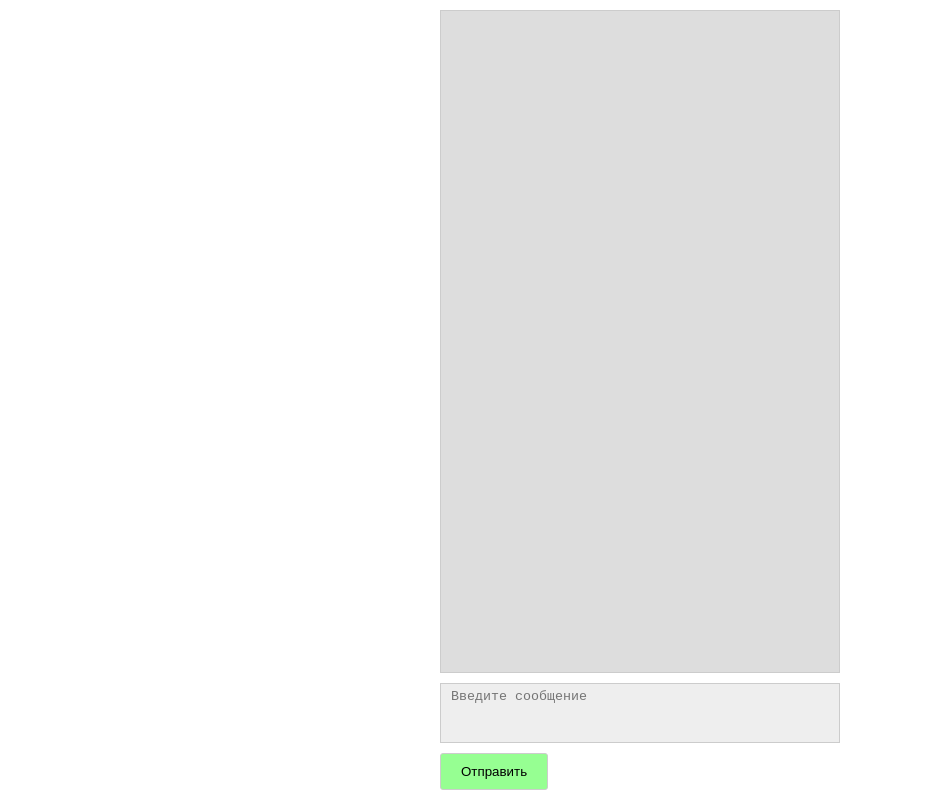
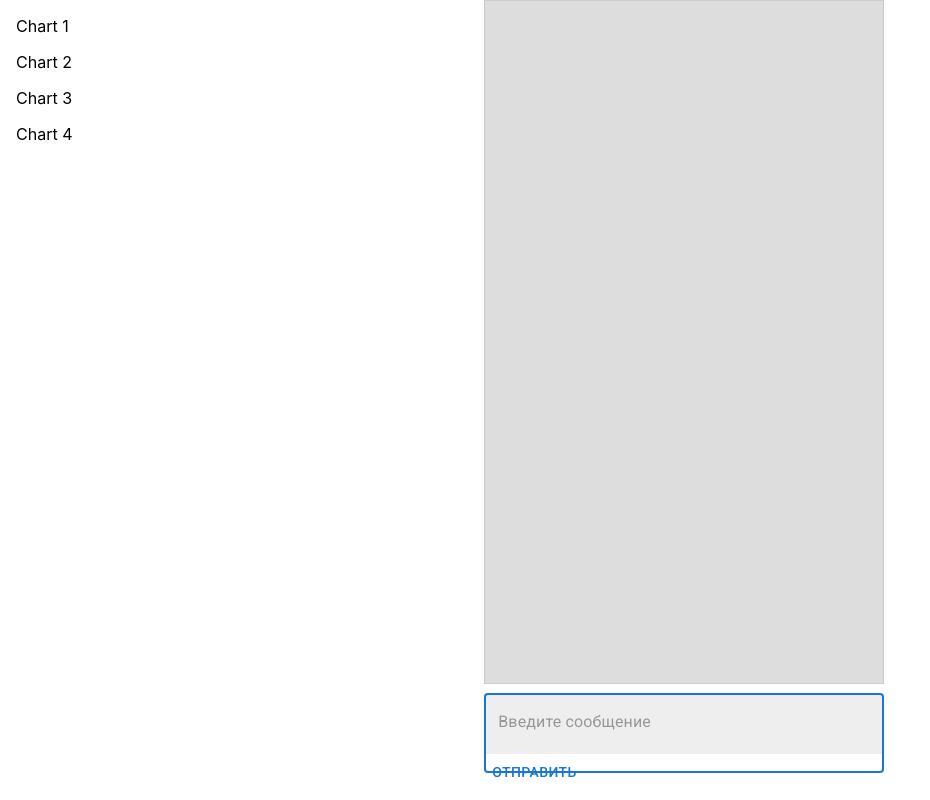
Before and after one commit to AlienAmigo/GB-React, a React (Create React App) app: page / in a window 1280 px wide. Shown: the whole page, without its empty margins (0-930 px from the left). Built offline with nearby package versions, Linux system fonts and the light colour scheme.

Commit message:
added ref in TextField

```diff
--- a/src/App.tsx
+++ b/src/App.tsx
@@ -38,7 +38,7 @@ const App = () => {
 
   return (
     <div className="App">
-      {/* <ChartList /> */}
+      <ChartList />
       <div className="messager-wrapper">
         <MessageList messageList={messageList as never} />
         <MessageForm addMessage={addMessage as any} />
--- a/src/components/ChartList/index.tsx
+++ b/src/components/ChartList/index.tsx
@@ -1,16 +1,17 @@
 import React from 'react';
 import { nanoid } from 'nanoid';
+import { List, ListItem } from '@mui/material';
 import ChartListMock from './mock';
 
 const ChartList = () => {
   return (
-    <div>
+    <List>
       {ChartListMock.map((item) => (
-        <div id={item.id.toString()} key={nanoid()}>
+        <ListItem id={item.id.toString()} key={nanoid()}>
           {item.name}
-        </div>
+        </ListItem>
       ))}
-    </div>
+    </List>
   );
 };
 
--- a/src/components/Message/index.tsx
+++ b/src/components/Message/index.tsx
@@ -9,7 +9,7 @@ interface IProps {
 
 const Message = ({ message }: IProps) => {
   return (
-    <div className={`message ${message.isAnswer ? 'message--robot' : ''}`}>
+    <ListItem className={`message ${message.isAnswer ? 'message--robot' : ''}`}>
       {message.title && <div className="message__title">{message.title}</div>}
       <div className="message__text">{message.text}</div>
       {!message.isAnswer && (
@@ -18,7 +18,7 @@ const Message = ({ message }: IProps) => {
         </div>
       )}
       {message.date && !message.isAnswer && <div className="message__date">{message.date}</div>}
-    </div>
+    </ListItem>
   );
 };
 
--- a/src/components/MessageForm/index.tsx
+++ b/src/components/MessageForm/index.tsx
@@ -1,8 +1,7 @@
-import React, { FormEvent, useState } from 'react';
+import React, { FormEvent, useState, useEffect, useRef } from 'react';
+import ReactDOM from 'react-dom';
+import { TextField, Button } from '@mui/material/';
 import './style.scss';
-import ReactDOM from 'react-dom';
-import Button from '@mui/material/Button';
-import TextField from '@mui/material/TextField';
 
 const MessageForm = (props: any) => {
   const [value, setValue] = useState('');
@@ -16,34 +15,43 @@ const MessageForm = (props: any) => {
       return;
     }
     setValue('');
-    props.messageList?.addMessage({
+    props.addMessage({
       text: value,
       isAuthorHuman: isAuthorHuman(),
       date: ''
     });
   };
 
-  const onChange = (ev: React.ChangeEvent<HTMLTextAreaElement>): void => {
+  const onChange = (ev: React.ChangeEvent<HTMLInputElement>): void => {
     setValue(ev.target.value);
   };
 
+  const inputRef = useRef<HTMLInputElement>(null);
+
+  useEffect(() => {
+    if (inputRef && inputRef.current) {
+      inputRef.current.focus();
+    }
+  });
+
   return (
     <form id="" action="" method="" className="message-form" onSubmit={onSubmit}>
-      <textarea
+      <TextField
         name=""
         id=""
-        // ref={}
+        type="text"
+        inputRef={inputRef}
         aria-label="empty textarea"
-        // multiline
+        multiline
         rows={2}
         placeholder="Введите сообщение"
         value={value.toString()}
         className="message-form__textarea"
         onChange={onChange}
       />
-      <button type="submit" className="message-form__submit-btn">
+      <Button type="submit" className="message-form__submit-btn">
         Отправить
-      </button>
+      </Button>
     </form>
   );
 };
--- a/src/components/MessageList/index.tsx
+++ b/src/components/MessageList/index.tsx
@@ -7,10 +7,10 @@ import { nanoid } from 'nanoid';
 
 const MessageList = ({ messageList }: IMessageList) => {
   return (
-    <div className="message-list">
+    <List className="message-list">
       {messageList &&
         messageList.map((item: IMessage) => <Message key={nanoid()} message={item} />)}
-    </div>
+    </List>
   );
 };
 
--- a/src/types/index.tsx
+++ b/src/types/index.tsx
@@ -5,10 +5,8 @@ export interface IMessage {
   author?: string;
   isAuthorHuman?: boolean;
   isAnswer?: boolean;
-  // addMessage?: () => void;
 }
 
 export interface IMessageList {
   messageList?: [IMessage];
-  addMessage?: (message: IMessage) => void;
 }
```
Also changed, not shown: 1 other file (tests, documents, lock files or other folders).
